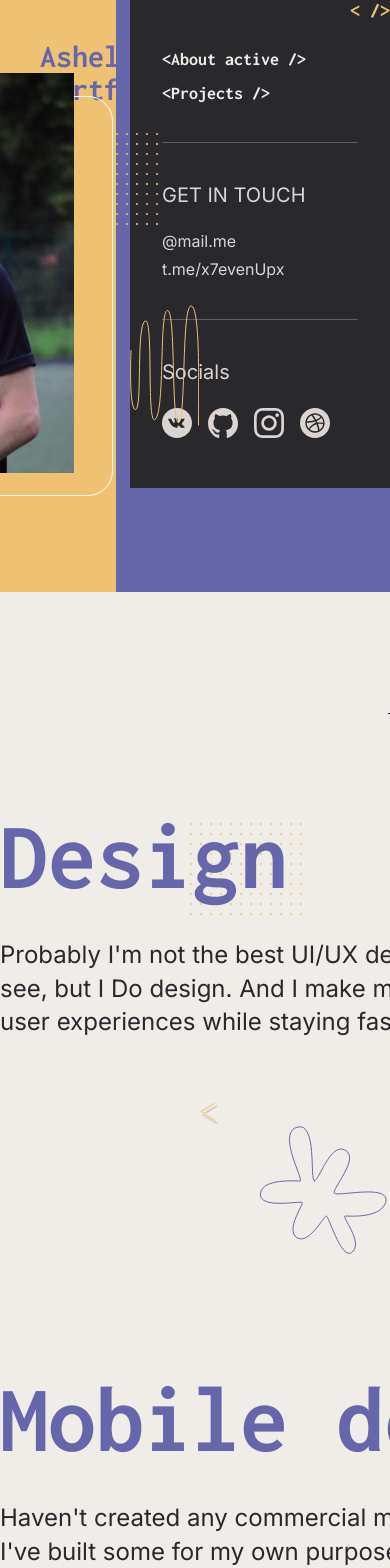
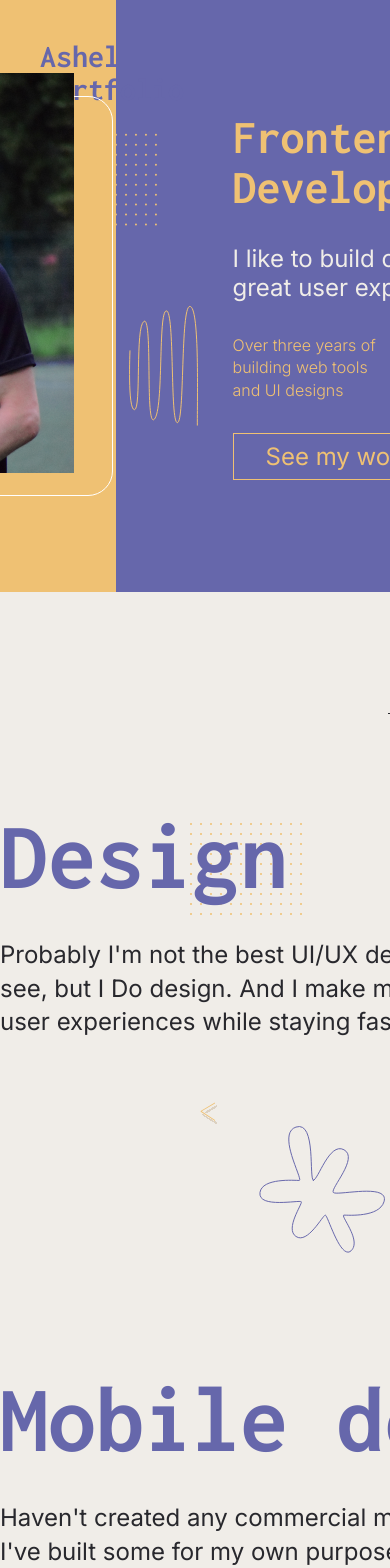
Before and after one commit to 7evenUp/ashel-portfolio, a React (Create React App) app: page / in a window 390 px wide. Shown: the top 1568 px of the page. Built offline with nearby package versions, Linux system fonts and the light colour scheme.

Commit message:
Started working on responsive design

```diff
--- a/src/App.scss
+++ b/src/App.scss
@@ -6,7 +6,7 @@
   &_heading {
     @include mixins.font-inconsolata-bold;
     color: colors.$primary;
-    font-size: 32px;
+    font-size: 3.2rem;
     width: 128px;
     position: fixed;
     left: 40px;
--- a/src/App.tsx
+++ b/src/App.tsx
@@ -31,7 +31,7 @@ function App() {
           >
             <h1 className='App_heading'>Ashel Portfolio</h1>
 
-            <Menu />
+            {/* <Menu /> */}
 
             <Outlet />
           </motion.div>
--- a/src/components/Footer/Footer.module.scss
+++ b/src/components/Footer/Footer.module.scss
@@ -51,14 +51,14 @@
 
         h4 {
           @include mixins.font-inconsolata-bold;
-          font-size: 32px;
+          font-size: 3.2rem;
           color: colors.$secondary;
           width: 208px;
         }
 
         p {
           @include mixins.font-inter-regular;
-          font-size: 24px;
+          font-size: 2.4rem;
           color: colors.$white;
           width: 240px;
         }
@@ -82,7 +82,7 @@
 
     .copyright {
       @include mixins.font-inter-regular;
-      font-size: 24px;
+      font-size: 2.4rem;
       color: colors.$beige;
     }
   }
@@ -95,7 +95,7 @@
 
   &_heading {
     @include mixins.font-inter-regular;
-    font-size: 32px;
+    font-size: 3.2rem;
     color: colors.$beige;
   }
 
@@ -108,7 +108,7 @@
 
 .navlink {
   @include mixins.font-inconsolata-bold;
-  font-size: 24px;
+  font-size: 2.4rem;
   color: colors.$white;
   transition: all 0.2s ease-in-out;
 
@@ -119,7 +119,7 @@
 
 .link {
   @include mixins.font-inter-regular;
-  font-size: 24px;
+  font-size: 2.4rem;
   color: colors.$beige;
   transition: all 0.2s ease-in-out;
 
--- a/src/components/Menu/Menu.module.scss
+++ b/src/components/Menu/Menu.module.scss
@@ -22,7 +22,7 @@
     position: relative;
     z-index: 2;
     @include mixins.font-inconsolata-bold;
-    font-size: 20px;
+    font-size: 2rem;
     color: colors.$secondary;
     background-color: transparent;
     border: none;
@@ -47,7 +47,7 @@
 
     h4 {
       @include mixins.font-inter-regular;
-      font-size: 20px;
+      font-size: 2rem;
       color: colors.$beige;
     }
 
@@ -65,7 +65,7 @@
 
     h4 {
       @include mixins.font-inter-regular;
-      font-size: 20px;
+      font-size: 2rem;
       color: colors.$beige;
     }
   }
@@ -73,7 +73,7 @@
 
 .navlink {
   @include mixins.font-inconsolata-bold;
-  font-size: 18px;
+  font-size: 1.8rem;
   color: colors.$white;
   transition: all 0.2s ease-in-out;
 
@@ -84,7 +84,7 @@
 
 .link {
   @include mixins.font-inter-regular;
-  font-size: 16px;
+  font-size: 1.6rem;
   color: colors.$beige;
   transition: all 0.2s ease-in-out;
 
--- a/src/components/Project/Project.module.scss
+++ b/src/components/Project/Project.module.scss
@@ -46,7 +46,7 @@
       flex: 50%;
 
       p {
-        font-size: 24px;
+        font-size: 2.4rem;
         line-height: 140%;
         color: colors.$white;
       }
@@ -56,7 +56,7 @@
   &_heading {
     @include mixins.font-inconsolata-bold;
     color: colors.$white;
-    font-size: 32px;
+    font-size: 3.2rem;
     margin-bottom: 16px;
   }
 
@@ -68,7 +68,7 @@
     span {
       border: 1px solid colors.$white;
       color: colors.$white;
-      font-size: 18px;
+      font-size: 1.8rem;
       padding: 8px;
     }
   }
@@ -80,7 +80,7 @@
 
     a {
       text-decoration: underline;
-      font-size: 24px;
+      font-size: 2.4rem;
       color: colors.$white;
       transition: all 0.25s ease-in-out;
 
@@ -99,17 +99,17 @@
   h2 {
     @include mixins.font-inconsolata-bold;
     color: colors.$primary;
-    font-size: 40px;
+    font-size: 4rem;
   }
 
   span {
-    font-size: 24px;
+    font-size: 2.4rem;
     color: colors.$gray;
   }
 }
 
 .subheading {
   width: 60%;
-  font-size: 24px;
+  font-size: 2.4rem;
   color: colors.$black;
 }
--- a/src/components/SectionHeading/SectionHeading.module.scss
+++ b/src/components/SectionHeading/SectionHeading.module.scss
@@ -3,7 +3,7 @@
 
 .section_heading {
   @include mixins.font-inconsolata-extra-light;
-  font-size: 40px;
+  font-size: 4rem;
   text-align: center;
   color: colors.$black;
   position: relative;
--- a/src/components/SkillItem/SkillItem.module.scss
+++ b/src/components/SkillItem/SkillItem.module.scss
@@ -24,7 +24,7 @@
 .label {
   @include mixins.font-inter-regular;
   color: colors.$gray;
-  font-size: 20px;
+  font-size: 2rem;
 
   &::first-letter {
     text-transform: uppercase;
--- a/src/components/Socials/Socials.module.scss
+++ b/src/components/Socials/Socials.module.scss
@@ -8,7 +8,7 @@
     width: 40px;
     height: 40px;
     transition: all 0.25s ease-in-out;
-    background-size: cover;
+    background-size: contain;
 
     &:hover {
       opacity: 0.8;
@@ -26,7 +26,7 @@
     width: 30px;
     height: 30px;
     transition: all 0.25s ease-in-out;
-    background-size: cover;
+    background-size: contain;
 
     &:hover {
       opacity: 0.8;
--- a/src/index.scss
+++ b/src/index.scss
@@ -9,6 +9,7 @@
 
 html {
   overflow-x: hidden;
+  font-size: 10px;
 }
 
 body {
--- a/src/pages/About/About.module.scss
+++ b/src/pages/About/About.module.scss
@@ -34,6 +34,9 @@
     z-index: -1;
     width: 649px;
     height: 484px;
+    background-repeat: no-repeat;
+    background-size: contain;
+    background-position: center;
     background-image: url('./media/avatar_shapes.svg');
   }
 
@@ -43,7 +46,7 @@
     height: 400px;
     margin-top: -24px;
     background-color: #fff;
-    background-size: cover;
+    background-size: contain;
     background-position-x: center;
     margin-left: -40px;
     background-image: url('./media/handsome_boy.png');
@@ -64,14 +67,14 @@
 
   &_heading {
     @include mixins.font-inconsolata-bold;
-    font-size: 48px;
+    font-size: 4.8rem;
     color: colors.$secondary;
     width: 216px;
   }
 
   &_desc {
     @include mixins.font-inter-regular;
-    font-size: 24px;
+    font-size: 2.4rem;
     color: colors.$white;
     width: 445px;
   }
@@ -122,7 +125,7 @@
   &_heading {
     @include mixins.font-inconsolata-bold;
     color: colors.$primary;
-    font-size: 96px;
+    font-size: 9.6rem;
 
     &_svg {
       position: absolute;
@@ -134,7 +137,7 @@
 
   &_text {
     @include mixins.font-inter-regular;
-    font-size: 24px;
+    font-size: 2.4rem;
     line-height: 140%;
     color: colors.$black;
     width: 630px;
@@ -143,7 +146,7 @@
   &_decoration {
     position: relative;
     background-repeat: no-repeat;
-    background-size: cover;
+    background-size: contain;
 
     &.design {
       margin-right: 230px;
@@ -186,7 +189,7 @@
 
   &_heading {
     @include mixins.font-inter-regular;
-    font-size: 32px;
+    font-size: 3.2rem;
     text-transform: capitalize;
   }
 
@@ -196,3 +199,13 @@
     gap: 8px;
   }
 }
+
+@media (max-width: 1484px) {
+  .container {
+
+  }
+}
+
+@media (max-width: 1260px) {
+
+}
--- a/src/styles/_mixins.scss
+++ b/src/styles/_mixins.scss
@@ -22,7 +22,7 @@
 
 @mixin hero-highlights-font {
   @include font-inter-light;
-  font-size: 16px;
+  font-size: 1.6rem;
   line-height: 140%;
   color: colors.$secondary;
 }
@@ -33,7 +33,7 @@
   padding: 8px 32px;
   border: 1px solid colors.$secondary;
   color: colors.$secondary;
-  font-size: 24px;
+  font-size: 2.4rem;
   width: max-content;
   transition: all 0.15s ease-in-out;
 
```
